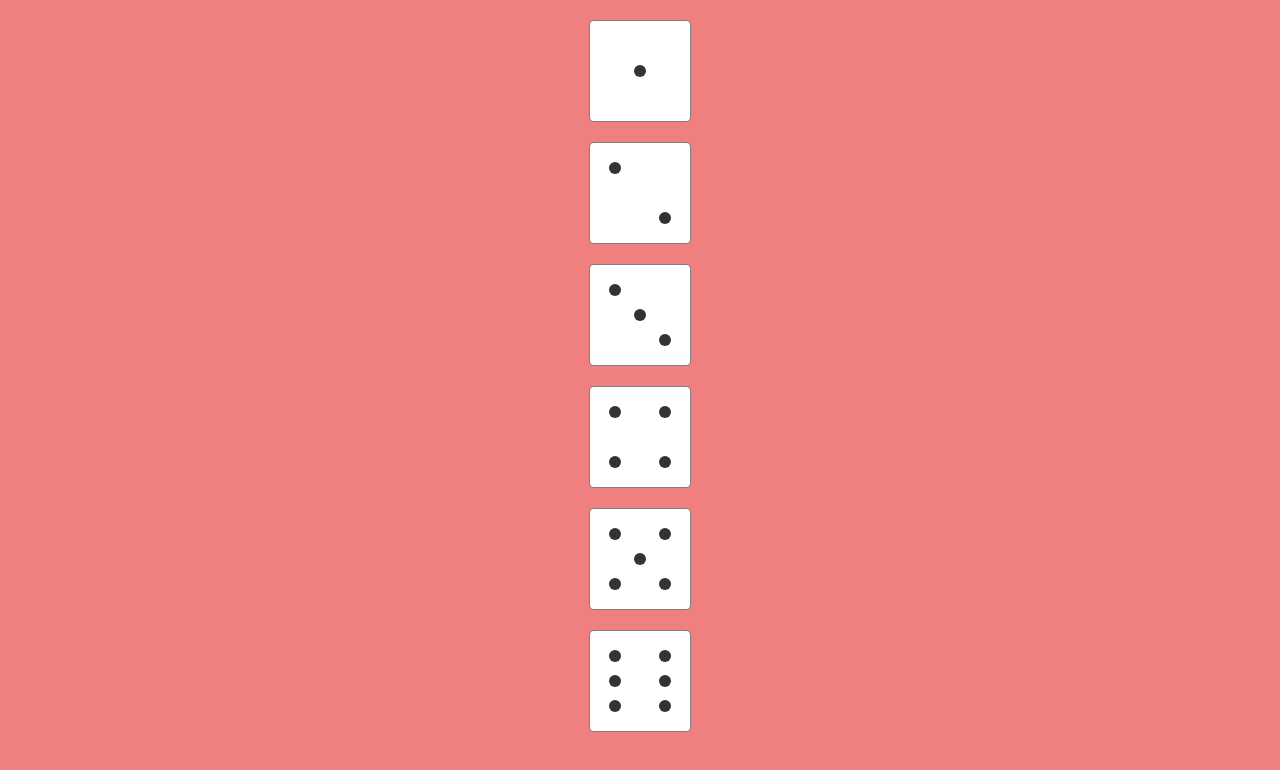
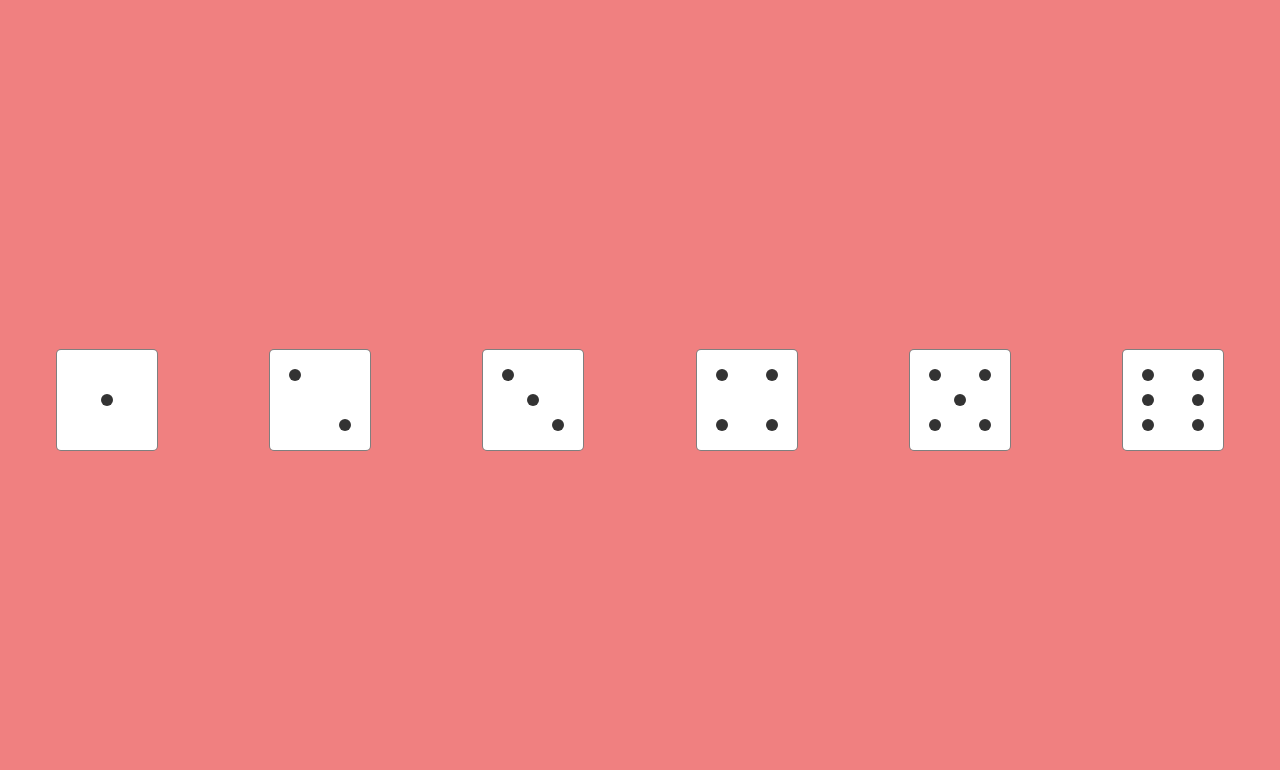
Before and after one commit to mediasittich/css-dice, a plain HTML site: page index.html in a window 1280 px wide. Drawn offline with Linux system fonts and the light colour scheme.

Commit message:
position with flex, add screenshot

```diff
--- a/main.css
+++ b/main.css
@@ -1,10 +1,17 @@
 * {
-
+    margin: 0;
+    padding: 0;
 }
 body {
     background-color: lightcoral;
 }
-main {}
+main {
+    height: 100vh;
+    display: flex;
+    align-items: center;
+    justify-content: center;
+    flex-wrap: wrap;
+}
 .canvas {
     margin: 20px auto;
 }
```
Also changed, not shown: screenshot.png (added).
